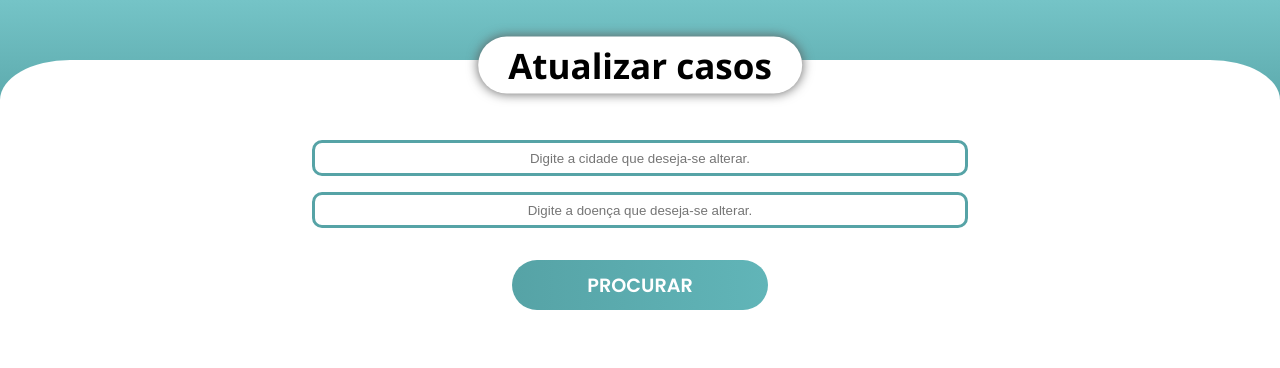
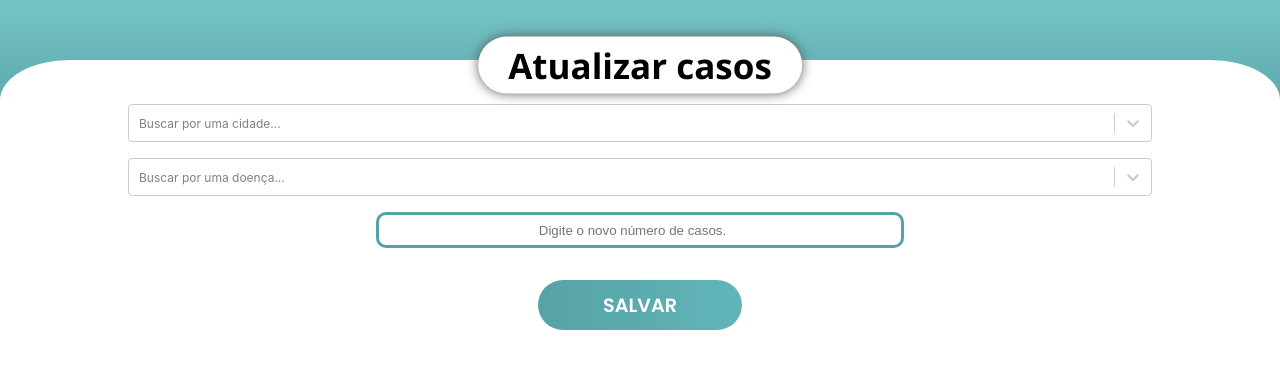
Before and after one commit to srmacario/idqbrn, a React (Create React App) app: page /update_cases in a window 1280 px wide. Shown: the top 368 px of the page. Built offline with nearby package versions, Linux system fonts and the light colour scheme; no server answers.

Commit message:
mudanaç na tela de atualizar numero de casos

```diff
--- a/src/CityMarker.js
+++ b/src/CityMarker.js
@@ -26,7 +26,7 @@ export default class CityMarker {
             if (this.json[this.listaDoencas[i]] > 0)
                 texto = texto + this.listaDoencas[i] + ": " + this.json[this.listaDoencas[i]] + "\n"
         }
-        const novoTexto = texto.split('\n').map(str => <p>{str}</p>);
+        const novoTexto = texto.split('\n').map(str => <p key={str}>{str}</p>);
         return novoTexto;
 
     }
--- a/src/components/UpdateCases.js
+++ b/src/components/UpdateCases.js
@@ -1,61 +1,114 @@
 //import "./css/styleCorpo.css";
 import stylesCorpo from "./css/stylesCorpo.module.css"
-import React, { useState } from 'react'
+import stylesMapa from "./css/stylesMapa.module.css"
+import React, { useState, useEffect } from 'react'
 import { useParams } from "react-router-dom";
-function UpdateCases(){
-    const searchDatabase=(event) =>{
+import axios from 'axios'
+import Select from 'react-select'
+
+function UpdateCases() {
+    var selectCidade = "";
+    var selectDoenca = "";
+    var newValue = 0;
+
+    const handleInput = (event) => {
+        console.log("handleInput:", event.target.value);
+        newValue = event.target.value;
+    }
+
+    const searchDatabase = (event) => {
         event.preventDefault();
         const formData = new FormData(event.target);
         const search = Object.fromEntries(formData);
         console.log(search);
     }
-    const[values,setValues] = useState({});
-    const handleEntry=(event)=>{
-        const target = event.target;
-        const{name,value}=target;
-        console.log("entry:",name,value);
+
+    const [doencas_lista, setDoencasLista] = useState([]);
+    const [dados, setDados] = useState([]);
+    const [cidades_opt, setCidades] = useState([]);
+    async function buscarDados() {
+        try {
+            axios.get('http://localhost:8080/dados/')
+                .then(response => {
+                    setDados(response.data);
+                    let lista = []
+                    let cidade = []
+                    response.data.forEach(element => {
+                        cidade.push({ label: element['Municipio'], value: element['Municipio'] })
+                        if (lista.length === 0) {
+                            for (let i = 11; i < Object.keys(element).length; i++) {
+                                lista.push({ label: Object.keys(element)[i], value: Object.keys(element)[i] })
+                            }
+                        }
+                    });
+                    setDoencasLista(lista)
+                    setCidades(cidade);
+                })
+                .catch(err => {
+                    console.log(err);
+                })
+        } catch (e) {
+            console.error(e);
+        }
     }
 
+    useEffect(() => {
+        buscarDados();
+    }, []);
 
-    return(
+    return (
         <>
             <div className={stylesCorpo.cabecalho}>
                 <div className={stylesCorpo.pagina}>Atualizar casos</div>
             </div>
 
-            <div className={stylesCorpo.corpo}>
-
-                <form onSubmit={searchDatabase}>
+            <div className={stylesCorpo.corpo} onSubmit={searchDatabase}>
+                <form className={stylesMapa.wrap} >
+                <p></p>
+                    <div className={stylesMapa.searchTerm}>
+                        <Select options={cidades_opt} placeholder="Buscar por uma cidade..." openMenuOnClick={true}
+                            onChange={e => {
+                                selectCidade = e.value;
+                                const find_cidade = dados.find(dado => dado['Municipio'] === selectCidade);
+                                console.log(find_cidade);
+                            }}
+                            onInputChange={e => {
+                                if (e.length > 0)
+                                    selectCidade = e;
+                                console.log("sv" + selectCidade)
+                            }} on />
+                    </div>
+                    <p></p>
+                    <div className={stylesMapa.searchTerm}>
+                        <Select options={doencas_lista} placeholder="Buscar por uma doença..." openMenuOnClick={true}
+                            onChange={e => {
+                                selectDoenca = e.value;
+                                console.log(selectDoenca);
+                            }}
+                            onInputChange={e => {
+                                if (e.length > 0)
+                                    selectDoenca = e;
+                                console.log("sv" + selectDoenca)
+                            }} on />
+                    </div>
+                    <p></p>
                     <div>
-                        {/* <label htmlFor = "city">Cidade:</label> */}
                         <input
                             className={stylesCorpo.insert}
-                            type="text"
-                            id="city"
-                            name="city"
-                            placeholder="Digite a cidade que deseja-se alterar."
-                            onChange = {handleEntry}
+                            type="number"
+                            id="number"
+                            name="number"
+                            placeholder="Digite o novo número de casos."
+                            onChange={handleInput}
                         />
                     </div>
                     <p></p>
                     <div>
-                        {/* <label htmlFor = "disease">Doença:</label> */}
-                        <input
-                            className={stylesCorpo.insert}
-                            type="text"
-                            id="disease"
-                            name="disease"
-                            placeholder="Digite a doença que deseja-se alterar."
-                            onChange = {handleEntry}
-                        />
-                    </div>
-                    <p></p>
-                    <div>
-                        <input className={stylesCorpo.input} type="submit" value="Procurar"/>
+                        <input className={stylesCorpo.input} type="submit" value="Salvar" />
                     </div>
                 </form>
             </div>
         </>
-        )
+    )
 }
 export default UpdateCases;
--- a/src/components/UpdateInfoDisease.js
+++ b/src/components/UpdateInfoDisease.js
@@ -5,8 +5,6 @@ import axios from 'axios'
 
 function UpdateInfoDisease() {
     const [doencas_lista, setDoencasLista] = useState([]);
-
-
 
     async function buscarDoencas() {
         try {
```
Also changed, not shown: src/components/Mapa.js (+0 -7 lines).
